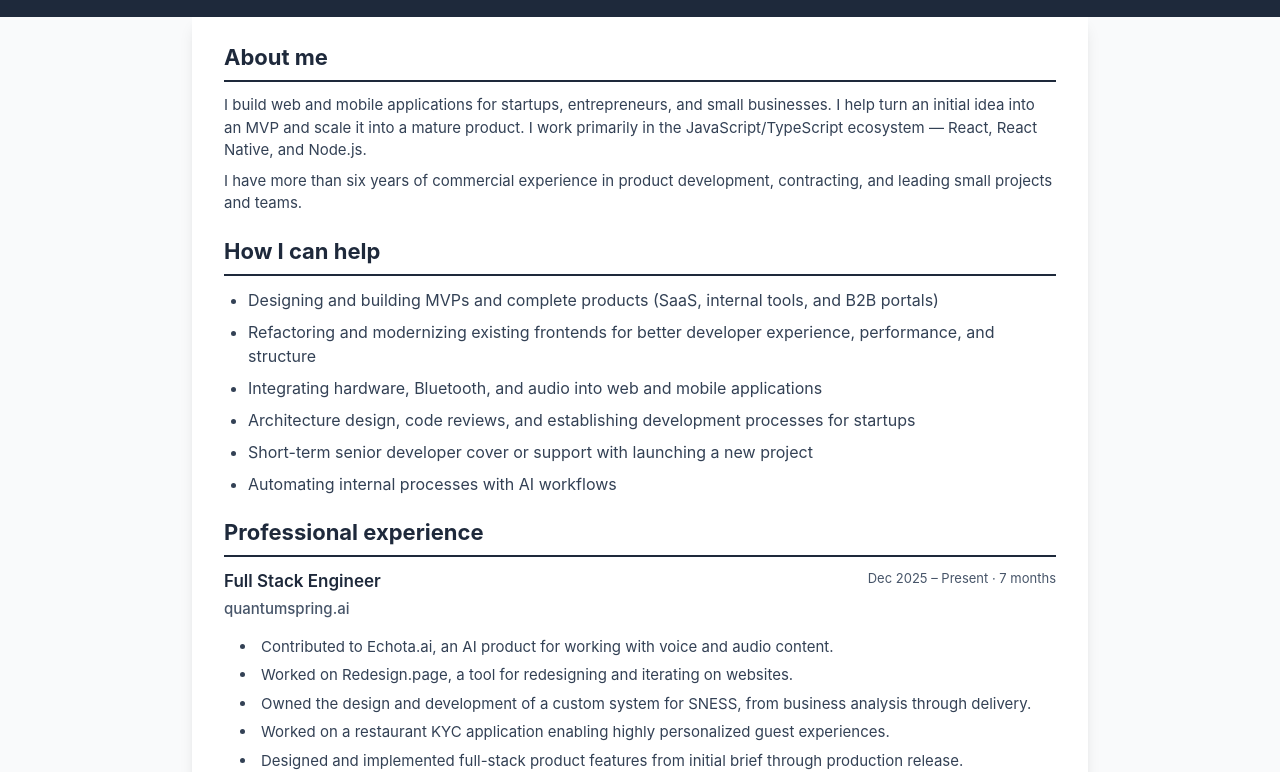
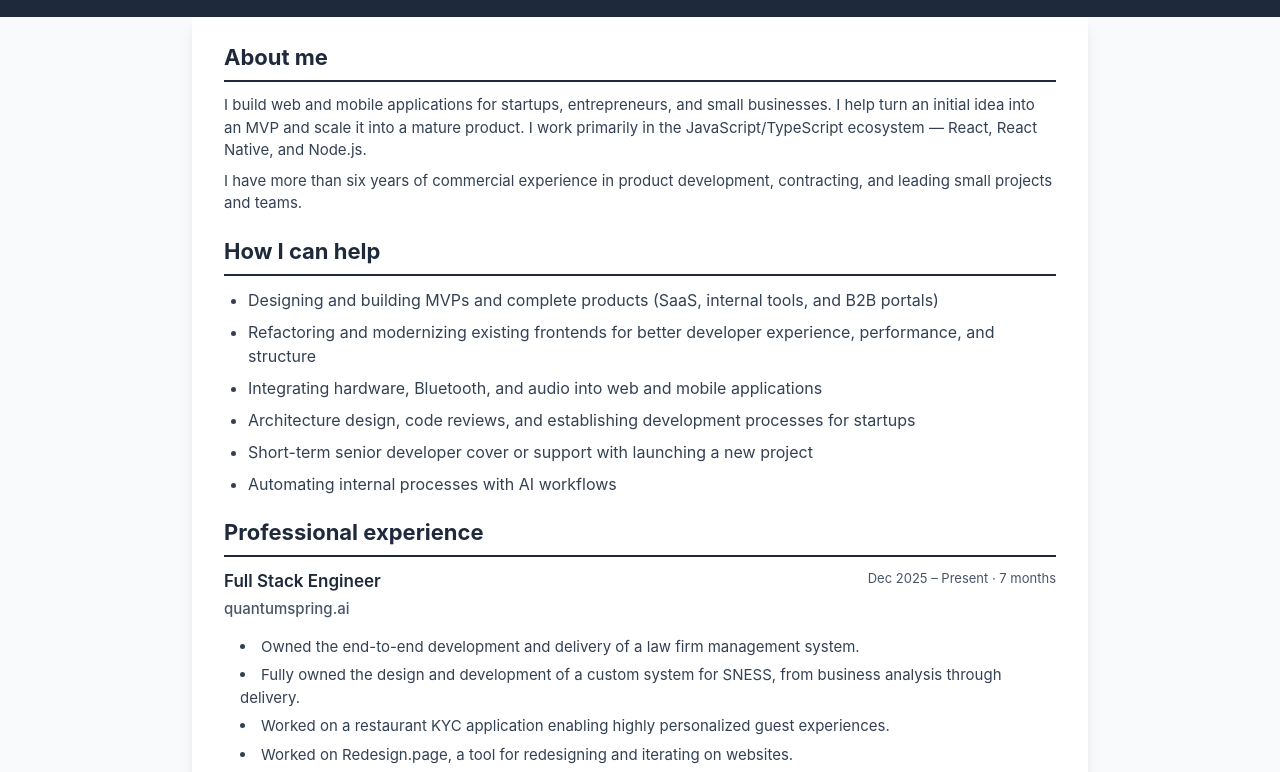
Before and after one commit to kocendavid/site, a website: page index-en.html in a window 1280 px wide. Shown: the part 182-954 px from the top of the page. Drawn offline with Linux system fonts and the light colour scheme.

Commit message:
Reorder QuantumSpring project ownership highlights

```diff
--- a/index-en.html
+++ b/index-en.html
@@ -115,10 +115,11 @@
                         <span class="date-range">Dec 2025 – Present · 7 months</span>
                     </div>
                     <ul class="experience-list">
+                        <li>Owned the end-to-end development and delivery of a law firm management system.</li>
+                        <li>Fully owned the design and development of a custom system for SNESS, from business analysis through delivery.</li>
+                        <li>Worked on a restaurant KYC application enabling highly personalized guest experiences.</li>
+                        <li>Worked on Redesign.page, a tool for redesigning and iterating on websites.</li>
                         <li>Contributed to Echota.ai, an AI product for working with voice and audio content.</li>
-                        <li>Worked on Redesign.page, a tool for redesigning and iterating on websites.</li>
-                        <li>Owned the design and development of a custom system for SNESS, from business analysis through delivery.</li>
-                        <li>Worked on a restaurant KYC application enabling highly personalized guest experiences.</li>
                         <li>Designed and implemented full-stack product features from initial brief through production release.</li>
                         <li>Built LLM integrations and agentic pipeline workflows.</li>
                         <li>Contributed to product discovery, business analysis, technical specifications, delivery planning, and release ownership.</li>
```
Also changed, not shown: index.html (+3 -2 lines), resume-print-en.html (+4 -3 lines), resume-print.html (+3 -2 lines), 2 other files.
